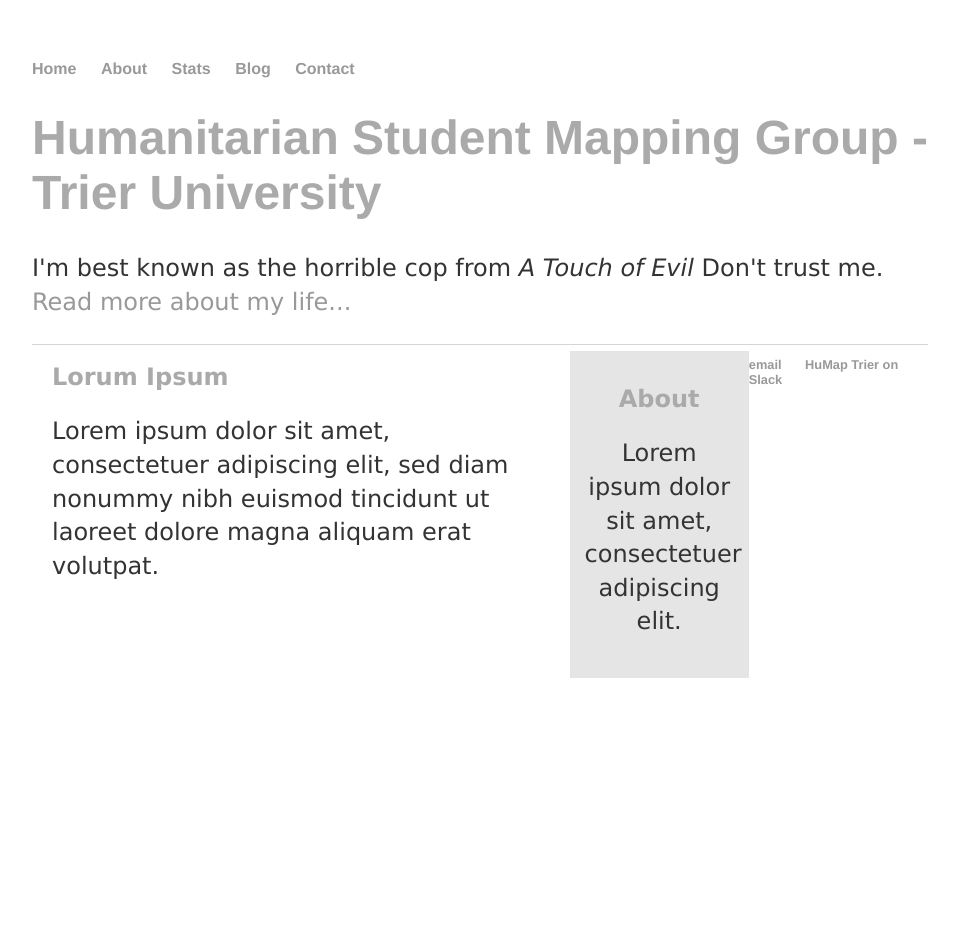
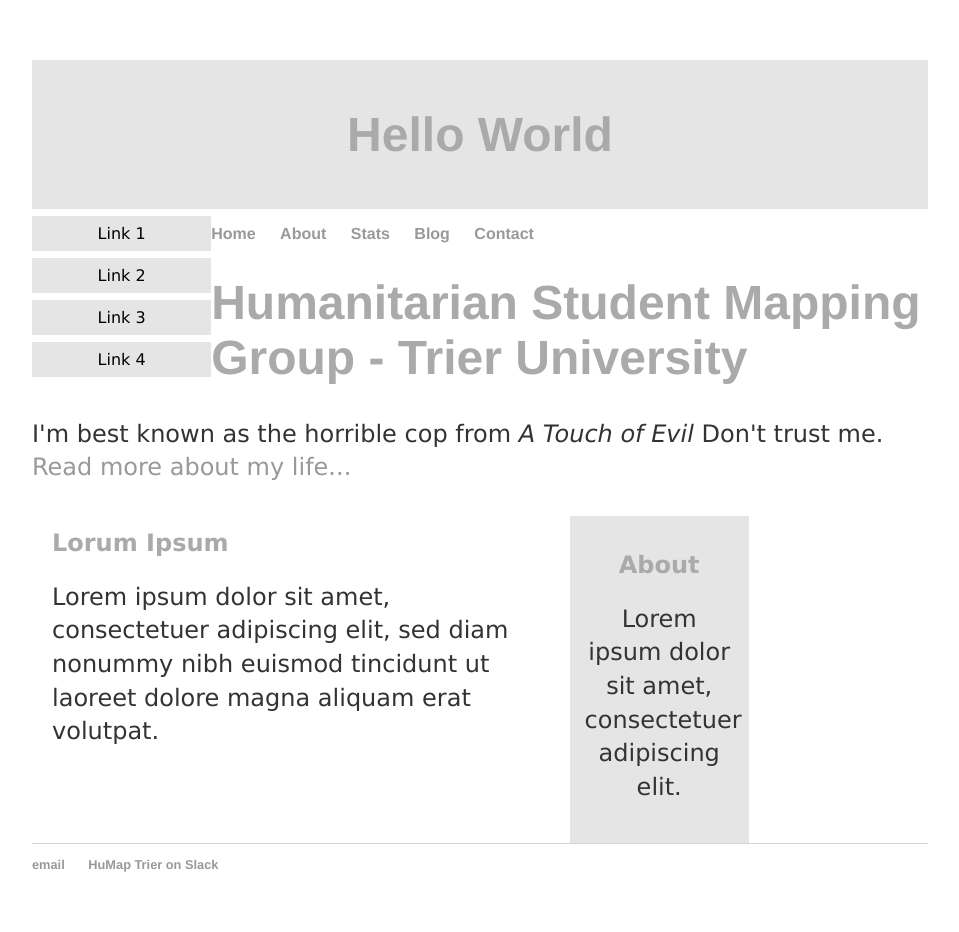
Before and after one commit to humap-trier/humap-trier.github.io, a Jekyll site: the page built from index.html, in a window 1280 px wide. Shown: the whole page, without its empty margins (160-1119 px from the left). Built offline with Jekyll 4.4.1, drawn with Linux system fonts in a browser that asks for light colours; before the commit the page ends 900 px from its top, so only the background shows below that.

Commit message:
Update default.html

```diff
--- a/_layouts/default.html
+++ b/_layouts/default.html
@@ -45,6 +45,17 @@
 			<link rel="stylesheet" type="text/css" href="/css/main.css">
 		</head>
 		<body style="font-family:Verdana;color:#aaaaaa;">
+			<div style="background-color:#e5e5e5;padding:15px;text-align:center;">
+  <h1>Hello World</h1>
+</div>
+
+<div style="overflow:auto">
+  <div class="menu">
+    <a href="#">Link 1</a>
+    <a href="#">Link 2</a>
+    <a href="#">Link 3</a>
+    <a href="#">Link 4</a>
+  </div>
 			<nav>
 	    		<ul>
 	        		<li><a href="/">Home</a></li>
```
